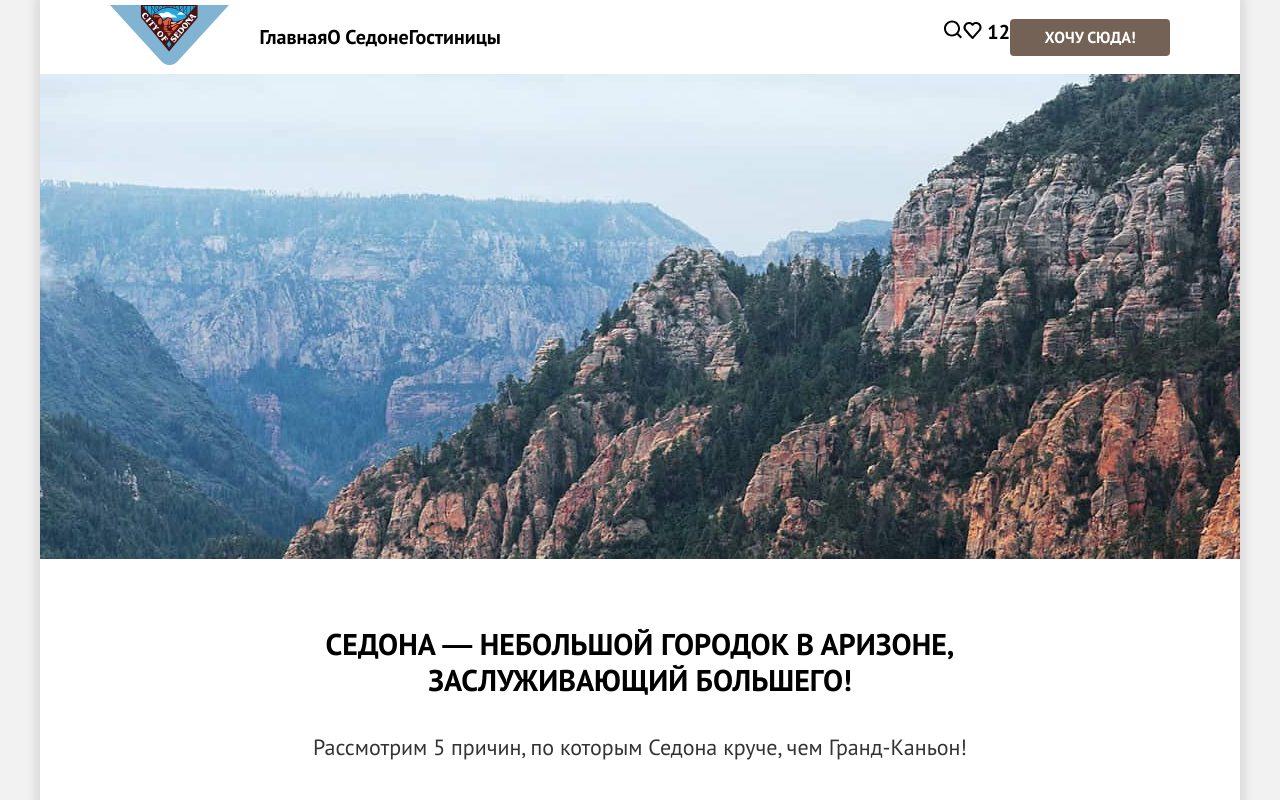
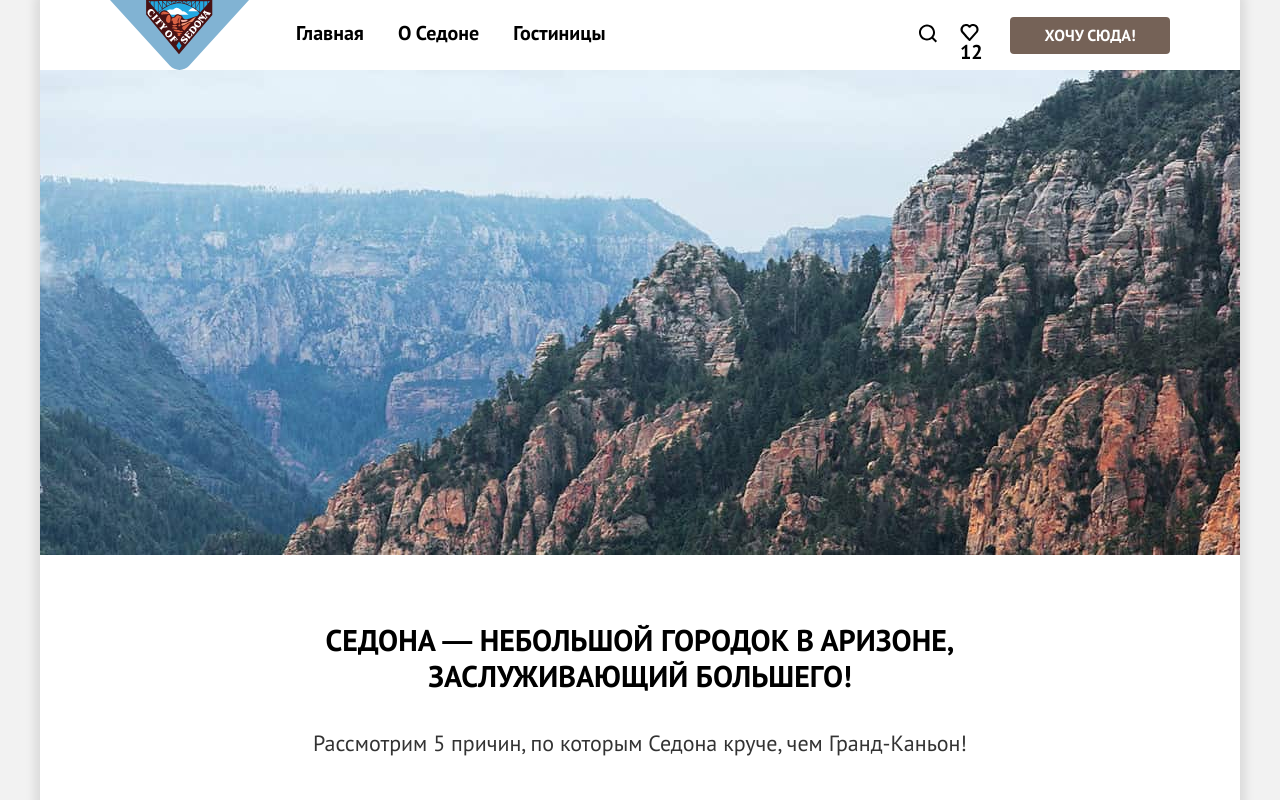
Before and after one commit to ArkBriz/Sedona, a plain HTML site: page index.html in a window 1280 px wide. Shown: the top 800 px of the page. Drawn offline with Linux system fonts and the light colour scheme.

Commit message:
Add flexbox to header

```diff
--- a/styles/styles.css
+++ b/styles/styles.css
@@ -119,24 +119,38 @@ body {
 }
 
 .logo-link {
+  width: 139px;
   margin-right: 30px;
+}
+
+.logo {
+  display: block;
 }
 
 .nav {
   display: flex;
-  width: 100%;
+  width: 891px;
   justify-content: space-between;
   align-items: center;
 }
 
 .nav-list {
   display: flex;
+  max-width: 495px;
+  align-items: center;
   margin: 0;
   padding: 0;
   list-style-type: none;
 }
 
+.user-nav {
+  max-width: 395px;
+}
+
 .nav-link {
+  display: block;
+  padding: 20px 17px 24px;
+
   font-size: 20px;
   line-height: 26px;
   font-weight: 700;
@@ -144,8 +158,16 @@ body {
   text-decoration: none;
 }
 
+.user-nav .nav-link {
+  width: 42px;
+  height: 70px;
+  padding: 24px 12px 27px;
+  line-height: 18px;
+}
+
 .nav-button {
   width: 160px;
+  margin-left: 20px;
 }
 
 
```
